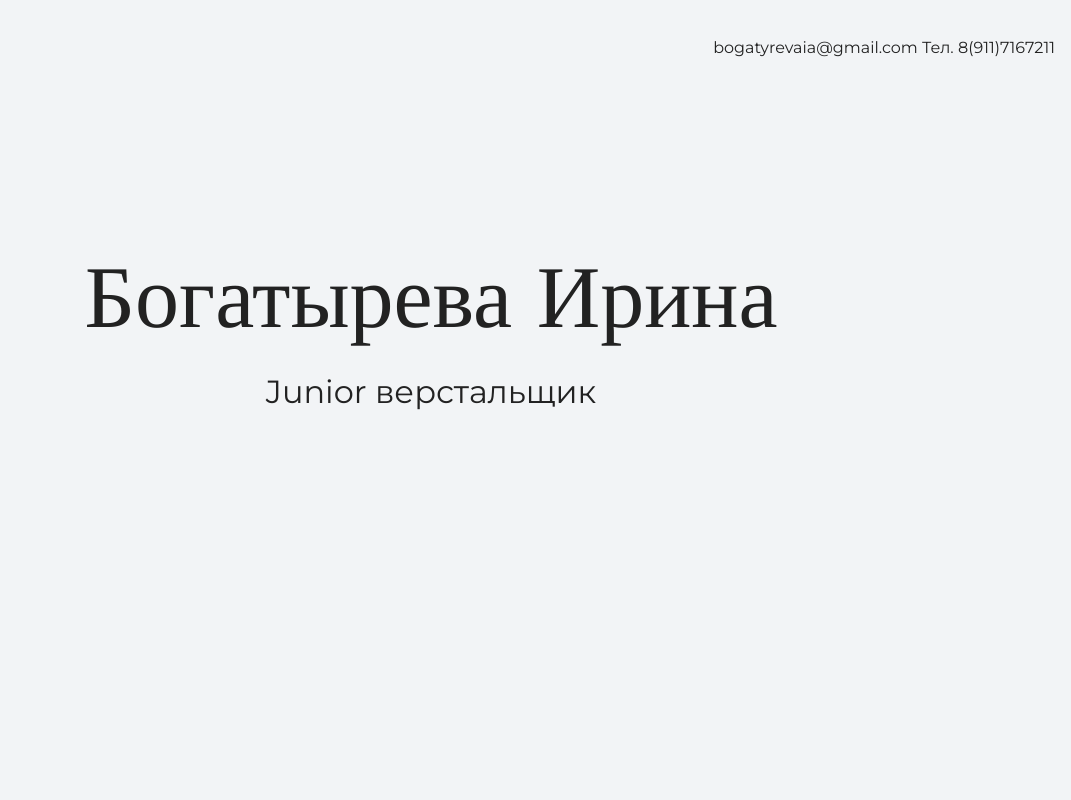
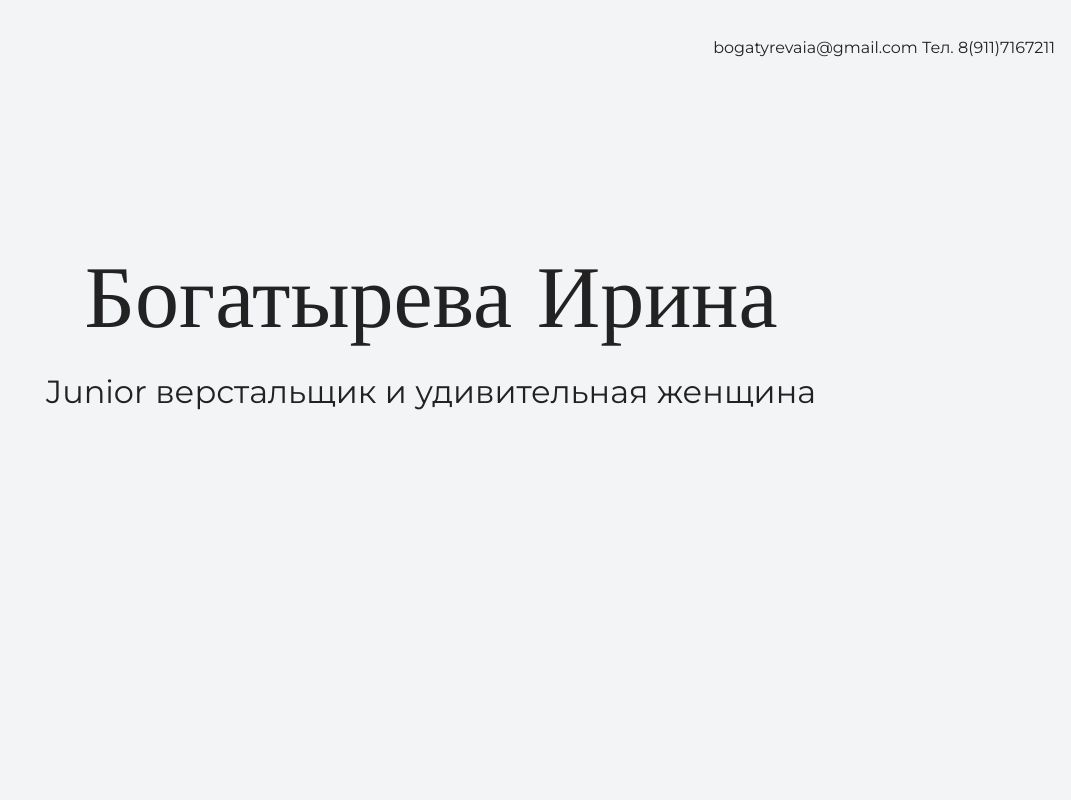
Before and after one commit to IrinaBogatyreva/my-site, a plain HTML site: page index.html in a window 1280 px wide. Shown: the top 800 px of the page, without its empty margins (209-1280 px from the left). Drawn offline with nearby package versions, Linux system fonts and the light colour scheme.

Commit message:
Добавила правду

```diff
--- a/index.html
+++ b/index.html
@@ -4,7 +4,7 @@
     <meta charset="UTF-8">
     <link rel="stylesheet" href="style.css">
     <link href="https://fonts.googleapis.com/css?family=Montserrat:400,500,700|Old+Standard+TT&display=swap&subset=cyrillic" rel="stylesheet">
-    <title>Портфолио Junior верстальщика и удивительной женщины</title>
+    <title>Портфолио Junior верстальщика</title>
   </head>
 
   <body>
@@ -17,7 +17,7 @@
     <section class="hero-image">
       <div class="container">
       <h1 class="heading">Богатырева Ирина</h1>
-      <p>Junior верстальщик</p>
+      <p>Junior верстальщик и удивительная женщина</p>
       </div>
       </section>
     </section>
```
